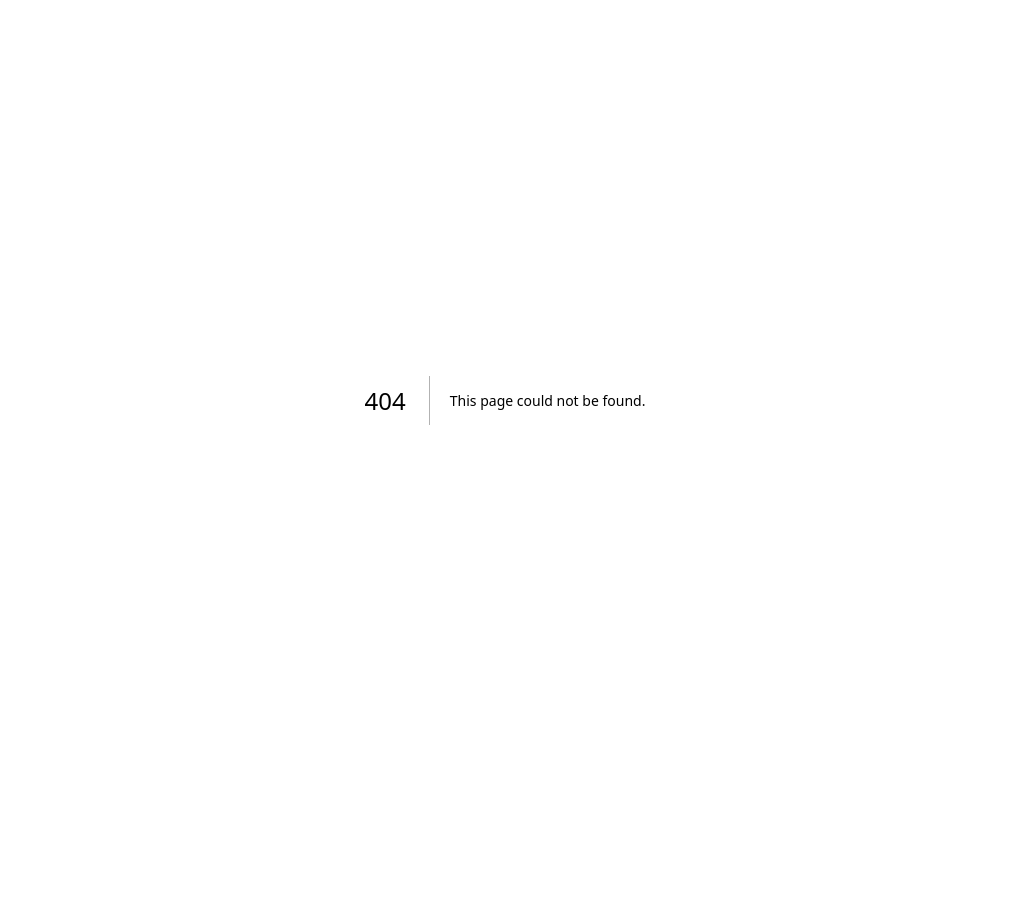
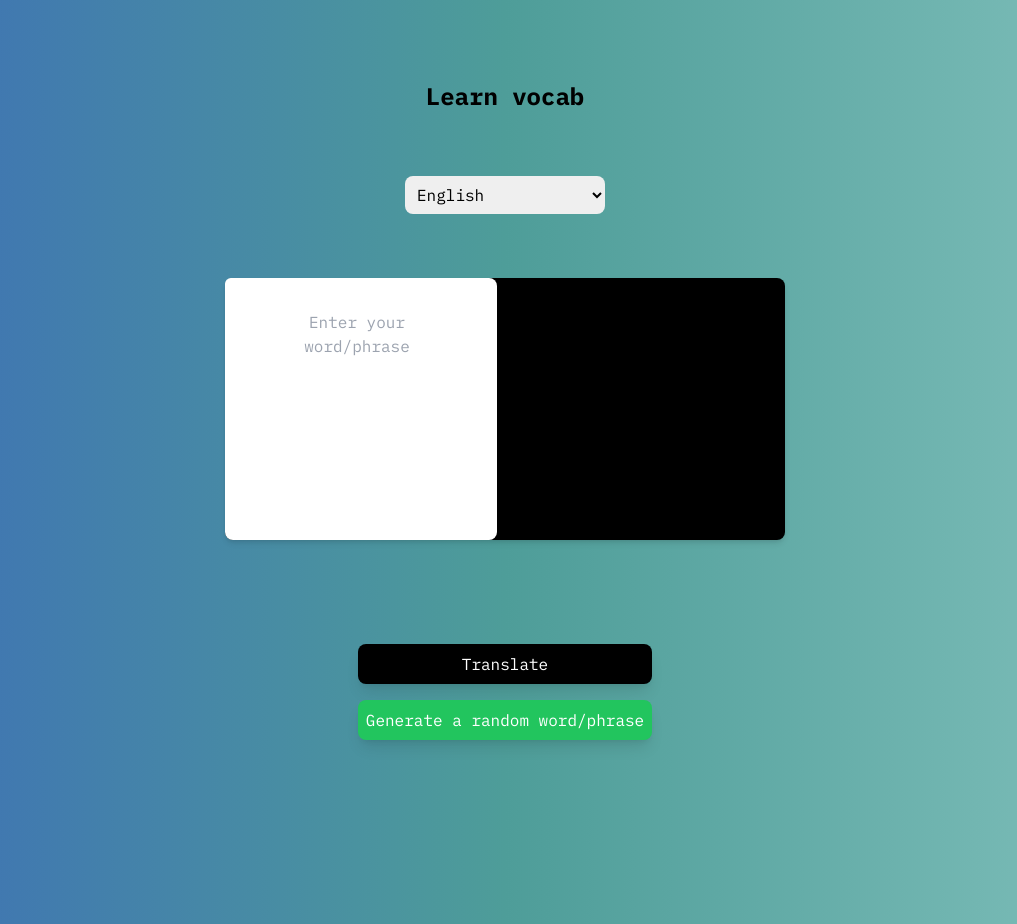
Before and after one commit to gunmack/276_Project, a Next.js app: page /vocab in a window 1280 px wide. Before the commit this address had no page. Shown: the whole page, without its empty margins (135-1152 px from the left). Before the commit the page ends 800 px from the top, so only its background shows below. Built offline with nearby package versions, Linux system fonts and the light colour scheme.

Commit message:
learn vocab feature initial template

```diff
--- /dev/null
+++ b/src/app/vocab/page.js
@@ -0,0 +1,189 @@
+'use client';
+import React, { useState, useEffect } from 'react';
+import { GoogleGenerativeAI } from '@google/generative-ai';
+
+export default function CloudTranslate() {
+  const [inputText, setInputText] = useState('');
+  const [targetLanguage, setTargetLanguage] = useState('en'); // Default target language
+  const [targetType, setTargetType] = useState('en');
+  const [translations, setTranslations] = useState([]);
+  const [generatedContent, setGeneratedContent] = useState(''); // State for generated content
+  const [translatedText, setTranslatedText] = useState('');
+  const [error, setError] = useState(null);
+
+  const apiKey = 'AIzaSyCfqxmnxa1547cqCdAub8vEIg4ppkOXmds';
+  const geminiKey = 'AIzaSyAhEgcnLuvaBFCipAq-JFAHENYg50Ai13g';
+
+  useEffect(() => {
+    // Clear translations on component mount (page reload)
+    setTranslations([]);
+    setTranslatedText('');
+  }, []);
+
+  async function handleTranslate() {
+    setError(null); // Reset error state
+    try {
+      const url = `https://translation.googleapis.com/language/translate/v2?key=${apiKey}`;
+
+      const response = await fetch(url, {
+        method: 'POST',
+        headers: { 'Content-Type': 'application/json' },
+        body: JSON.stringify({
+          q: inputText,
+          target: targetLanguage
+        })
+      });
+
+      const data = await response.json();
+      const translations = data.data.translations.map((t) => t.translatedText);
+      setTranslations(translations);
+      setTranslatedText(translations[0]);
+    } catch (error) {
+      setError(error.message);
+      console.error(error);
+    }
+  }
+  async function callGemini() {
+    setError(null); // Reset error state
+    // try {
+    //   const url = `https://generativelanguage.googleapis.com/v1beta/models/gemini-1.5-flash-latest:generateContent?key=${geminiKey}`;
+
+    //   const response = await fetch(url, {
+    //     method: 'POST',
+    //     headers: { 'Content-Type': 'application/json' },
+    //     body: JSON.stringify({
+    //       contents: [
+    //         {
+    //           parts: [
+    //             {
+    //               text: 'How to say happy birthday in spanish?' // Use the inputText as the prompt
+    //             }
+    //           ]
+    //         }
+    //       ]
+    //     })
+    //   });
+
+    //   const data = await response.json();
+    //   if (data.error) {
+    //     throw new Error(data.error.message);
+    //   }
+
+    //   if (!data.choices || data.choices.length === 0) {
+    //     throw new Error('No choices returned from the API');
+    //   }
+
+    //   const generatedContent = data.choices[0].text;
+    //   setTranslations([generatedContent]);
+    // } catch (error) {
+    //   setError(error.message);
+    //   console.error(error);
+    // }
+
+    try {
+      const genAI = new GoogleGenerativeAI(geminiKey);
+      const model = genAI.getGenerativeModel({ model: 'gemini-1.5-flash' });
+
+      const prompt = `The user is a second language student.
+      1. Then randomly pick a language:
+        - French
+        - German
+        - Spanish
+        - Italian
+      2. Repeat step 1 two times.
+      3. Pick a random word from the language.
+      4. Now generate a random sentence with that word.
+      Do not include the language in the response. Do not include the category in the response.
+      Only respond with your result. Ensure the response in 1 language only.`;
+
+      setTranslatedText('');
+      const result = await model.generateContent(prompt);
+      let generatedText = result.response.text();
+      generatedText = generatedText.replace(/\*\*/g, '');
+      setInputText(generatedText); // Update input text with generated content
+      setGeneratedContent(generatedText); // Update state with generated content
+    } catch (error) {
+      setError(error.message);
+      console.error(error);
+    }
+  }
+
+  return (
+    <div
+      className="text-black relative min-h-screen flex flex-col justify-center items-center p-8 sm:p-20 bg-gradient-to-r"
+      style={{
+        background: 'linear-gradient(to right, #3D6FB6, #4E9D99, #7FBFBA)'
+      }}
+    >
+      <div>
+        <h1 className="text-2xl text-center font-bold mb-8">Learn vocab</h1>
+      </div>
+
+      <div className="grid grid-cols-1 gap-4 mb-8 w-full">
+        <button>
+          <select
+            value={targetLanguage}
+            onChange={(e) => setTargetLanguage(e.target.value)}
+            className=" p-2 m-8 rounded-lg"
+          >
+            <option value="de">German</option>
+            <option value="en">English</option>
+            <option value="es">Spanish</option>
+            <option value="fr-FR">French (French)</option>
+            <option value="fr-CA">French (Canadian)</option>
+            <option value="it">Italian</option>
+            {/* Add more language options as needed */}
+          </select>
+        </button>
+      </div>
+
+      <div className="grid grid-cols-2 w-1/2 h-full rounded-lg shadow-md bg-black">
+        <div className="col-span-1 pr-2 mr-2 rounded-lg bg-white">
+          <textarea
+            value={inputText}
+            onChange={(e) => setInputText(e.target.value)}
+            placeholder="Enter your word/phrase"
+            className=" rounded-md w-full p-8 h-64 text-center resize-none"
+          />
+        </div>
+
+        <div>
+          {translatedText && (
+            <div className="col-span-1 pl-2 ml-2 rounded-lg bg-white">
+              <div className="rounded-md p-8 h-72">
+                <ul className="m-0 p-0 list-none text-center">
+                  {translations.map((translation, index) => (
+                    <li key={index}>{translation}</li>
+                  ))}
+                </ul>
+              </div>
+            </div>
+          )}
+        </div>
+      </div>
+
+      <div className=" grid grid-row p-12 m-12">
+        <button
+          onClick={handleTranslate}
+          className="p-2 m-2 bg-black text-white rounded-lg  shadow-lg hover:bg-white hover:text-black"
+        >
+          Translate
+        </button>
+        <button
+          onClick={callGemini}
+          className="m-2 p-2 bg-green-500 text-white rounded-lg shadow-lg hover:bg-white hover:text-black"
+        >
+          Generate a random word/phrase
+        </button>
+        {error && <p style={{ color: 'red' }}>{error}</p>}
+      </div>
+
+      {/* {generatedContent && (
+        <div className="text-black p-4 m-4 bg-white rounded-md shadow-md w-full max-w-lg">
+          <h2 className="text-xl font-bold mb-4">From Gemini:</h2>
+          <p>{generatedContent}</p>
+        </div>
+      )} */}
+    </div>
+  );
+}
```
